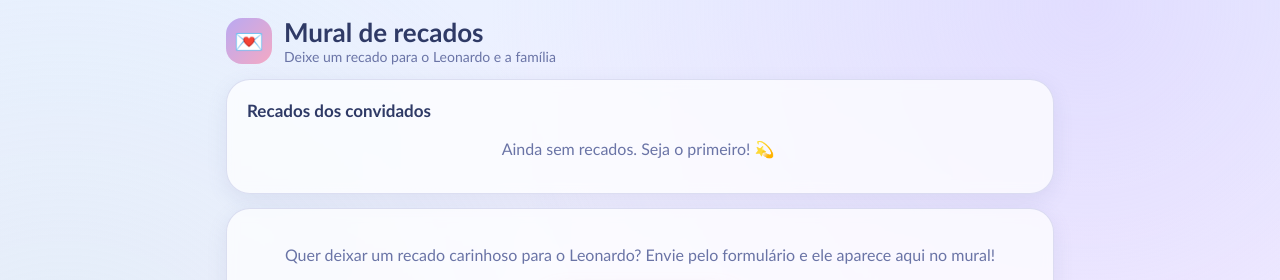
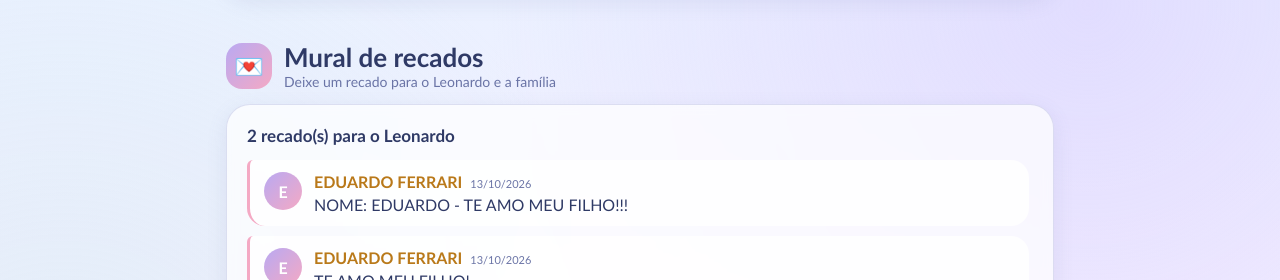
Before and after one commit to EduardoFerrari88/cha-leonardo, a plain HTML site: page index.html in a window 1280 px wide. Shown: the part 2435-2715 px from the top of the page. Drawn offline with Linux system fonts and the light colour scheme.

Commit message:
feat: recados no mural e musica sempre tocando

```diff
--- a/index.html
+++ b/index.html
@@ -124,6 +124,7 @@ h1 span{background-image:linear-gradient(90deg,#e8a23a,#e66fa0,#8b78e6)}
   <div class="sub">Nosso pequeno astronauta já está em órbita!</div>
   <div class="pills"><div class="pill"><svg class="ic"><use href="#i-cal"/></svg>20 de novembro · 14h às 20h</div><div class="pill" id="where"><svg class="ic"><use href="#i-pin"/></svg><a href="https://maps.app.goo.gl/J55poAidtsHnwsGv8" target="_blank" rel="noopener" style="color:inherit;text-decoration:none">R. Antônio Baracal, 840 · Guarujá</a></div></div>
   <div class="count" id="count"></div>
+  <div class="hint" id="mhintbar" style="text-align:center;margin-bottom:10px">🎵 Toque em qualquer lugar da tela para ouvir a música</div>
   <a class="cta" href="#rsvp"><svg class="ic"><use href="#i-rkt"/></svg>Confirmar presença</a><a class="cta g" href="#fraldas"><svg class="ic"><use href="#i-gift"/></svg>Escolher presente</a>
 </header>
 
@@ -149,7 +150,6 @@ h1 span{background-image:linear-gradient(90deg,#e8a23a,#e66fa0,#8b78e6)}
 </main>
 
 <div id="bar"><div class="bi"><div class="t" id="bt"></div><div class="step"><button id="bm">−</button><b id="bq">1</b><button id="bp">+</button></div><button class="cta" id="pay" style="margin:0"><svg class="ic"><use href="#i-pix"/></svg>Pagar com Pix</button></div></div>
-<button class="mus" id="mus" aria-label="Música de fundo">🎵</button>
 <div id="mod"><div class="mc"><button class="x" id="mx">✕</button><h2 style="margin:0">Pix para o Leonardo</h2><div class="sub" id="ml"></div><div id="qr"></div>
 <div class="sub">Chave (celular)</div><div class="key">(13) 98817-1686</div>
 <button class="cta" id="copy" style="width:100%;justify-content:center"><svg class="ic"><use href="#i-cp"/></svg>Copiar Pix Copia e Cola</button>
@@ -203,17 +203,19 @@ document.querySelectorAll("section").forEach(s=>io.observe(s));
 
 // mural de recados (visível para todos) — adicione os recados aqui
 const MESSAGES=[
- // {name:"Maria",text:"Parabéns! O Leonardo vai ser muito amado!",date:"2026-11-20"}
+ {name:"EDUARDO FERRARI",text:"NOME: EDUARDO - TE AMO MEU FILHO!!!",date:"2026-10-13"},
+ {name:"EDUARDO FERRARI",text:"TE AMO MEU FILHO!",date:"2026-10-13"}
 ];
 function renderM(){const items=[...MESSAGES].sort((a,b)=>(b.date||"").localeCompare(a.date||""));
 $("mc").textContent=items.length?`${items.length} recado(s) para o Leonardo`:"Recados dos convidados";
 $("msgl").innerHTML=items.length?items.map(m=>`<div class="msg"><div class="av">${esc((m.name||"?").trim().charAt(0).toUpperCase())}</div><div><b>${esc(m.name)}</b>${m.date?`<small>${new Date(m.date+"T12:00:00").toLocaleDateString("pt-BR")}</small>`:""}<p>${esc(m.text)}</p></div></div>`).join(""):'<div class="sub" style="text-align:center;padding:14px">Ainda sem recados. Seja o primeiro! 💫</div>'}
 renderM();
 {const a=$("mform"),u=CONFIG.msgFormUrl||CONFIG.formUrl;if(u)a.href=u;else{a.removeAttribute("href");a.style.opacity=.6;$("mhint").textContent="Em breve!"}}
-// música de fundo (YouTube) — toque no botão 🎵 (navegadores não tocam áudio sozinho)
-{const m=(CONFIG.musicUrl||"").match(/(?:v=|youtu\.be\/|embed\/)([\w-]{11})/),b=$("mus");
-if(m){b.classList.add("show");let fr=null,on=false;const cmd=f=>fr&&fr.contentWindow.postMessage(JSON.stringify({event:"command",func:f,args:""}),"*");
-b.onclick=()=>{if(!fr){fr=document.createElement("iframe");fr.src=`https://www.youtube.com/embed/${m[1]}?autoplay=1&loop=1&playlist=${m[1]}&enablejsapi=1&playsinline=1`;fr.allow="autoplay; encrypted-media";fr.title="Música de fundo";fr.style.cssText="position:fixed;width:1px;height:1px;opacity:0;pointer-events:none;left:-10px;top:-10px;border:0";document.body.appendChild(fr);on=true}else{on=!on;cmd(on?"playVideo":"pauseVideo")}b.classList.toggle("on",on);b.textContent=on?"⏸":"🎵"}}}
+// música de fundo (YouTube), sempre tocando: começa no primeiro toque na tela
+{const m=(CONFIG.musicUrl||"").match(/(?:v=|youtu\.be\/|embed\/)([\w-]{11})/),hint=$("mhintbar");
+if(!m){if(hint)hint.remove()}else{let started=false;const ev=["pointerdown","keydown","touchstart"];
+const go=()=>{if(started)return;started=true;ev.forEach(e=>removeEventListener(e,go));if(hint)hint.remove();const fr=document.createElement("iframe");fr.src=`https://www.youtube.com/embed/${m[1]}?autoplay=1&loop=1&playlist=${m[1]}&playsinline=1&controls=0`;fr.allow="autoplay; encrypted-media";fr.title="Música de fundo";fr.style.cssText="position:fixed;width:1px;height:1px;opacity:0;pointer-events:none;left:-10px;top:-10px;border:0";document.body.appendChild(fr)};
+ev.forEach(e=>addEventListener(e,go,{passive:true}))}}
 // link do formulário de presença (cole em CONFIG.formUrl)
 {const a=$("rform");if(CONFIG.formUrl){a.href=CONFIG.formUrl}else{a.removeAttribute("href");a.style.opacity=.6;$("rhint").textContent="O formulário de presença estará disponível em breve!"}}
 </script>
```
